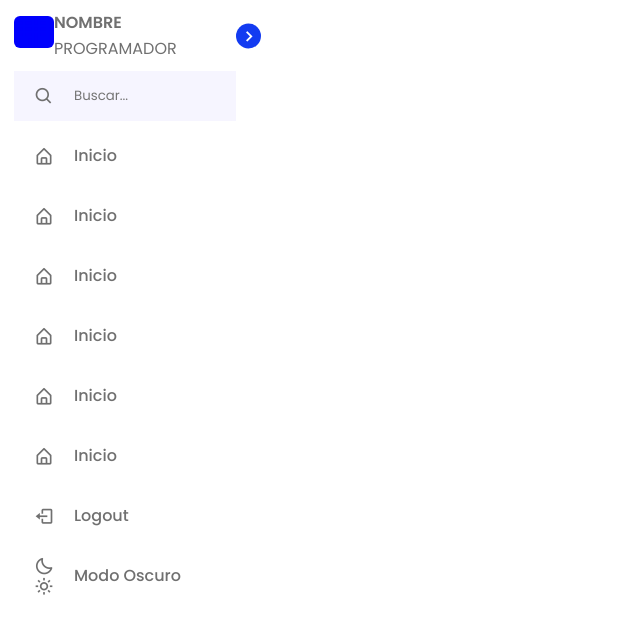
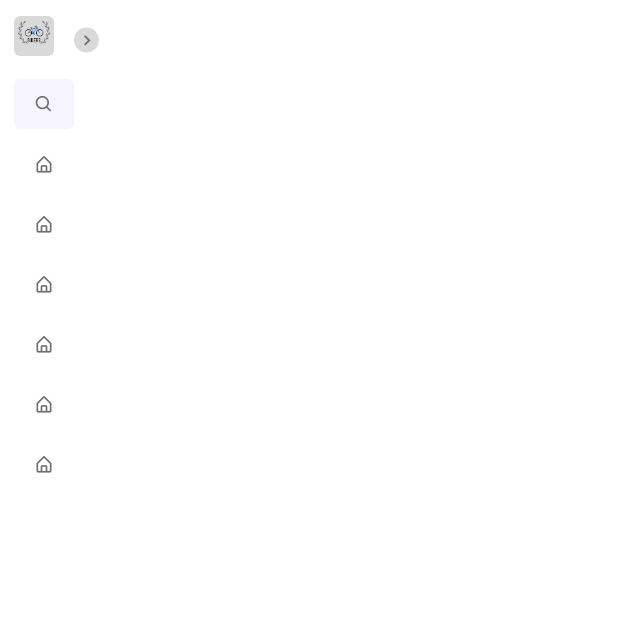
Before and after one commit to Carlosaf16/Proyecto-VueJS, a Vue app: page / in a window 1280 px wide. Shown: the top 632 px of the page, without its empty margins (0-640 px from the left). Built offline with nearby package versions, Linux system fonts and the light colour scheme.

Commit message:
NavBar casi terminado
La estructura básica esta terminada, solo queda modificar los iconos y nombres de los apartados, arreglar problema de js y pasarlo a VueJS

```diff
--- a/index.html
+++ b/index.html
@@ -9,22 +9,21 @@
     <link href='https://unpkg.com/boxicons@2.1.4/css/boxicons.min.css' rel='stylesheet'>
   </head>
   <body>
-    <nav class="sidebar">
+    <nav class="sidebar cerrar">
       <header>
-        <div class="image-text">
+        <div class="texto-imagen">
           <span class="immagen">
-            <!-- PONER LOGO -->
-          <img src="IMAGENES/OIP.jpg" alt="">
+          <img src="IMAGENES/Bikers.png" alt="logo">
           </span>
           <div class="texto texto-header">
-            <span class="nombre">NOMBRE</span>
-            <span class="profesion">PROGRAMADOR</span>
+            <span class="nombre">BIKERS</span>
+            <span class="descripcion">Registra tus entrenos</span>
           </div>
         </div>
         <i class='bx bx-chevron-right toggle'></i>
       </header>
       <div class="barra-menu">
-        <div class="menu"></div>
+        <div class="menu">
           <li class="buscador">
             <a href="#">
               <i class='bx bx-search icono' ></i>
@@ -78,17 +77,19 @@
             </a>
           </li>
           <li class="modo">
-          <div class="luz-oscuro">
-            <i class="bx bx-moon icono"></i>
-            <i class="bx bx-sun icono"></i>
+            <div class="claro-oscuro">
+              <i class="bx bx-moon icono luna"></i>
+              <i class="bx bx-sun icono sol"></i>
             </div>
-          <span class="texto-modo texto">Modo Oscuro</span>
+            <span class="texto-modo texto">Modo<br>Oscuro</span>
             <div class="toggle-switch">
               <span class="switch"></span>
             </div>
           </li>
         </div>
+      </div>
     </nav>
+    <script src="script.js"></script>
     <script type="module" src="/src/main.ts"></script>
   </body>
 </html>
--- /dev/null
+++ b/script.js
@@ -0,0 +1,23 @@
+/* ESTO ESTA EN JS BASICO LO TENGO QUE PASAR A VUEJS */
+const body = document.querySelector("body"),
+      sidebar = body.querySelector(".sidebar"),
+      toggle = body.querySelector(".toggle"),
+      botonBuscar = body.querySelector(".buscador"),
+      modoSwitch = body.querySelector(".toggle-switch"),
+      modoTexto = body.querySelector(".modo-texto");
+
+      toggle.addEventListener("click", () =>{
+        sidebar.classList.toggle("cerrar");
+      });
+
+      modoSwitch.addEventListener("click", () =>{
+        body.classList.toggle("oscuro");
+
+        /*ARREGLAR PARA QUE CAMBIE*/
+        if(body.classList.contains("oscuro")){
+            modoTexto.innerText = "Modo Claro"
+        }
+        else{
+            modoTexto.innerText = "Modo Oscuro"
+        }
+      });
--- a/style.css
+++ b/style.css
@@ -11,12 +11,12 @@
     /*------------COLORES-------------*/
     --body-color:#E4E9F7;
     --sidebar-color:#FFF;
-    --primary-color: #133bf1;
+    --primary-color: rgba(217,217,217,255);
     --primary-color-light:#F6F5FF;
     --toggle-color:#DDD;
     --text-color:#707070;
 
-    /*------------TRANSICION-------------*/
+    /*------------TRANSICIONES-------------*/
     --tran-02: all 0.2s ease;
     --tran-03: all 0.3s ease;
     --tran-04: all 0.4s ease;
@@ -26,7 +26,10 @@
 .sidebar .texto{
     font-size: 16px;
     font-weight: 500;
+    padding: 5px;
     color: var(--text-color);
+    transition: var(--tran-03);
+    white-space: nowrap;
 }
 
 .sidebar.imagen{
@@ -35,10 +38,47 @@
     align-items: center;
 }
 
+/*-------------MODO OSCURO-----------------*/
+body.oscuro{
+    --body-color:#18191A;
+    --sidebar-color:#242526;
+    --primary-color: rgba(84,84,84,255);
+    --primary-color-light:rgba(84,84,84,255);
+    --toggle-color:#FFF;
+    --text-color:#FFF;
+}
+
+.sidebar.cerrar header .toggle{
+    transform: rotate(180deg);
+    color: var(--text-color);
+}
+
+body.oscuro .sidebar header .toggle{
+    transform: rotate(180deg);
+    color: var(--text-color);
+}
+
+body.oscuro .sidebar li a:hover .icono,
+body.oscuro .sidebar li a:hover .texto{
+    color: var(--text-color);
+}
+
+body.oscuro .sidebar.cerrar header .toggle{
+    transform: translateY(-50%);
+}
+
+body.oscuro .barra-menu .modo i.sol{
+    opacity: 1;
+}
+
+body.oscuro .barra-menu .modo i.luna{
+    opacity: 0;
+}
 /*------------SIDEBAR-------------*/
 body{
     height: 100vh;
     background: var(--body-color);
+    transition: var(--tran-04);
 }
 
 .sidebar{
@@ -49,6 +89,14 @@ body{
     width: 250px;
     padding: 10px 14px;
     background: var(--sidebar-color);
+}
+
+.sidebar.cerrar{
+    width: 88px;
+}
+
+.sidebar.cerrar .texto {
+    opacity: 0;
 }
 
 .sidebar li{
@@ -65,7 +113,6 @@ body{
     justify-content: center;
     min-width: 60px;
     font-size: 20px;
-
 }
 
 .sidebar li .icono,
@@ -78,17 +125,17 @@ body{
     position:relative;
 }
 
-.sidebar .image-text img{
+.sidebar .texto-imagen img{
     width: 40px;
     border-radius: 6px;
 }
 
-.sidebar header .image-text{
+.sidebar header .texto-imagen{
     display: flex;
     align-items: center;
 }
 
-header .image-text .texto-header{
+header .texto-imagen .texto-header{
     display: flex;
     flex-direction: column;
 }
@@ -96,7 +143,7 @@ header .image-text .texto-header{
 .texto-header .nombre{
     font-weight: 600;
 }
-.texto-header .prifesion{
+.texto-header .descripcion{
     margin-top: -2px;
 }
 
@@ -104,7 +151,7 @@ header .image-text .texto-header{
     position: absolute;
     top:50%;
     right: -25px;
-    transform: translateY(-50%);
+    transform: translateY(-50%) rotate(180deg);
     height: 25px;
     width: 25px;
     background: var(--primary-color);
@@ -114,10 +161,16 @@ header .image-text .texto-header{
     border-radius: 50%;
     color: var(--sidebar-color);
     font-size: 22px;
+    transition: var(--tran-03);
+}
+
+.sidebar.cerrar header .toggle{
+    transform: translateY(-50%);
 }
 
 .sidebar .buscador{
     background: var(--primary-color-light);
+    border-radius: 6px;
 }
 
 .buscador input{
@@ -147,3 +200,70 @@ header .image-text .texto-header{
 .sidebar li a:hover .texto{
     color: var(--primary-color-light);
 }
+
+.sidebar .barra-menu{
+    height: calc(100% -50px);
+    display: flex;
+    flex-direction: column;
+}
+
+.sidebar .barra-menu .bottom{
+    margin-top: 300px;
+}
+
+.barra-menu .modo{
+    background: var(--primary-color-light);
+    position: relative;
+    border-radius: 6px;
+}
+
+.barra-menu .modo .claro-oscuro{
+    height: 50px;
+    width: 60px;
+    display: flex;
+    align-items: center;
+}
+
+.barra-menu .modo i{
+    position: absolute;
+}
+
+.barra-menu .modo i.sol{
+    opacity: 0;
+}
+/*BUSCAR FORMA DE QUE EL SWITCH NO SE VEA POR ENCIMA DEL TEXTO SIN <br>*/
+.barra-menu .modo .toggle-switch{
+    position: absolute;
+    right: 0;
+    display: flex;
+    align-items: center;
+    justify-content: center;
+    height: 100%;
+    min-width: 60px;
+    cursor: pointer;
+}
+
+.toggle-switch .switch{
+    position: relative;
+    height: 22px;
+    width: 44px;
+    border-radius: 25px;
+    background: var(--toggle-color);
+}
+
+.switch::before{
+    content:'';
+    position: absolute;
+    height: 15px;
+    width: 15px;
+    border-radius: 50%;
+    top: 50%;
+    left: 5px;
+    transform: translateY(-50%);
+    background: var(--sidebar-color);
+    transition: var(--tran-03);
+}
+
+body.oscuro .switch::before{
+    left: 25px;
+}
```
Also changed, not shown: IMAGENES/Bikers.png (added), IMAGENES/OIP.jpg (deleted). Lines whose indentation alone changed are shown as unchanged.
